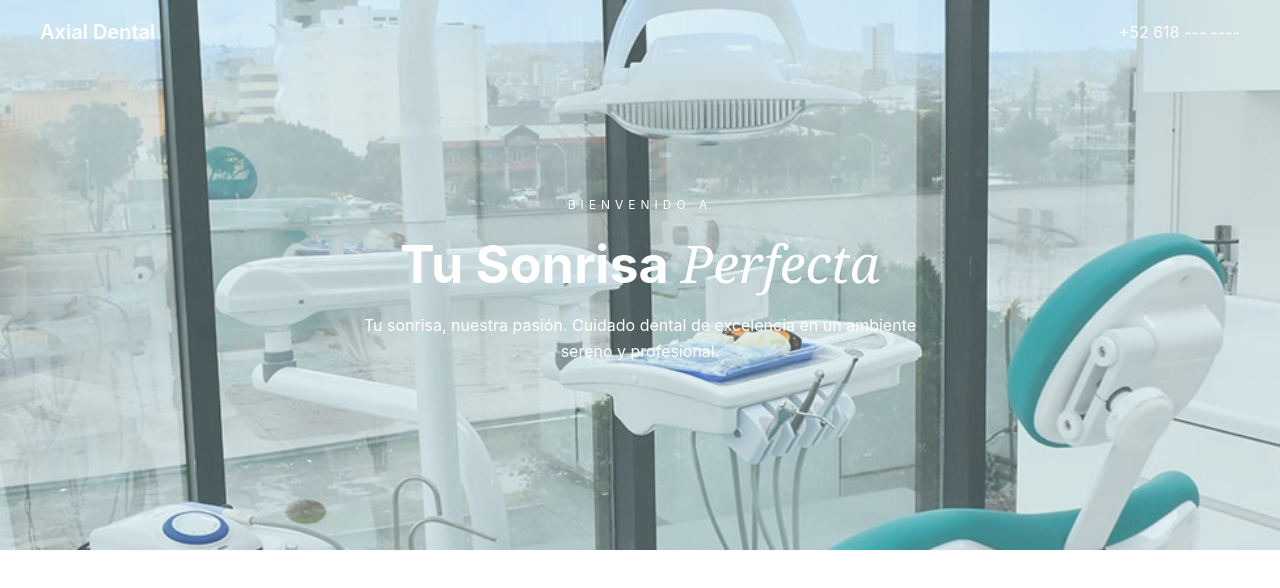
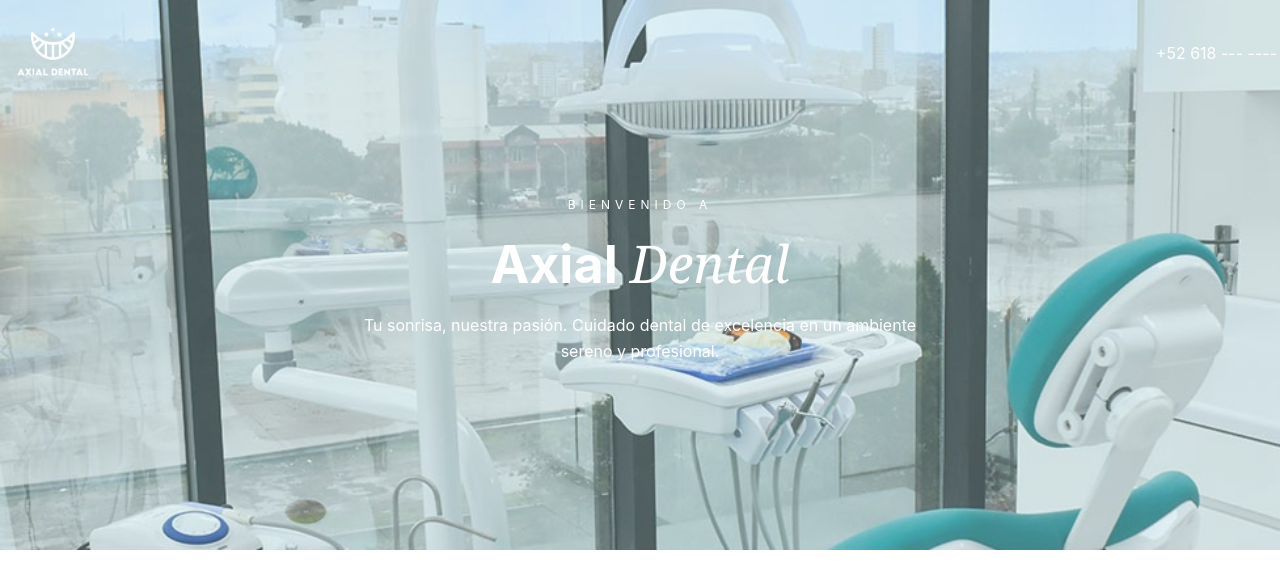
Before and after one commit to AntooGuevara/axial_dental, a React (Create React App) app: page / in a window 1280 px wide. Shown: the top 588 px of the page. Built offline with nearby package versions, Linux system fonts and the light colour scheme.

Commit message:
diseño con logo

```diff
--- a/src/components/NavBar.jsx
+++ b/src/components/NavBar.jsx
@@ -1,11 +1,13 @@
 import React from 'react';
 import './styles/navbar.css';
+import logo from './images/logo_sin_fondo.png';
+
 
 const NavBar = () => {
     return (
         <header className="header">
             <div className="logo-container">
-                <span>Axial Dental</span>
+                <img src={logo} alt="logo" />
             </div>
 
             <nav>
--- a/src/components/fondo.jsx
+++ b/src/components/fondo.jsx
@@ -6,11 +6,7 @@
     return (
         <section className="fondo">
 
-            <img
-                className="fondo-imagen"
-                src={consultorio}
-                alt="Consultorio dental"
-            />
+            <img className="fondo-imagen" src={consultorio} alt="Consultorio dental"/>
 
             <div className="fondo-overlay"></div>
 
@@ -18,7 +14,7 @@
                 <p>BIENVENIDO A</p>
 
                 <h1>
-                    Tu Sonrisa <em>Perfecta</em>
+                     Axial  <em> Dental </em>
                 </h1>
 
                 <span>
--- a/src/components/styles/navbar.css
+++ b/src/components/styles/navbar.css
@@ -8,7 +8,7 @@
     align-items: center;
 
     width: 100%;
-    padding: 20px 40px;
+    padding: 3px ;
 
     background-color: transparent;
 
@@ -17,13 +17,10 @@
     box-sizing: border-box;
 }
 
-.logo-container {
+.logo-container img{
     display: flex;
-    align-items: center;
-
-    color: white;
-    font-size: 20px;
-    font-weight: 600;
+    height: 100px;
+    width: auto;
 }
 
 .nav-container {
```
Also changed, not shown: src/components/images/logo.png (renamed from src/components/logo.png), src/components/images/logo_sin_fondo.png (added).
